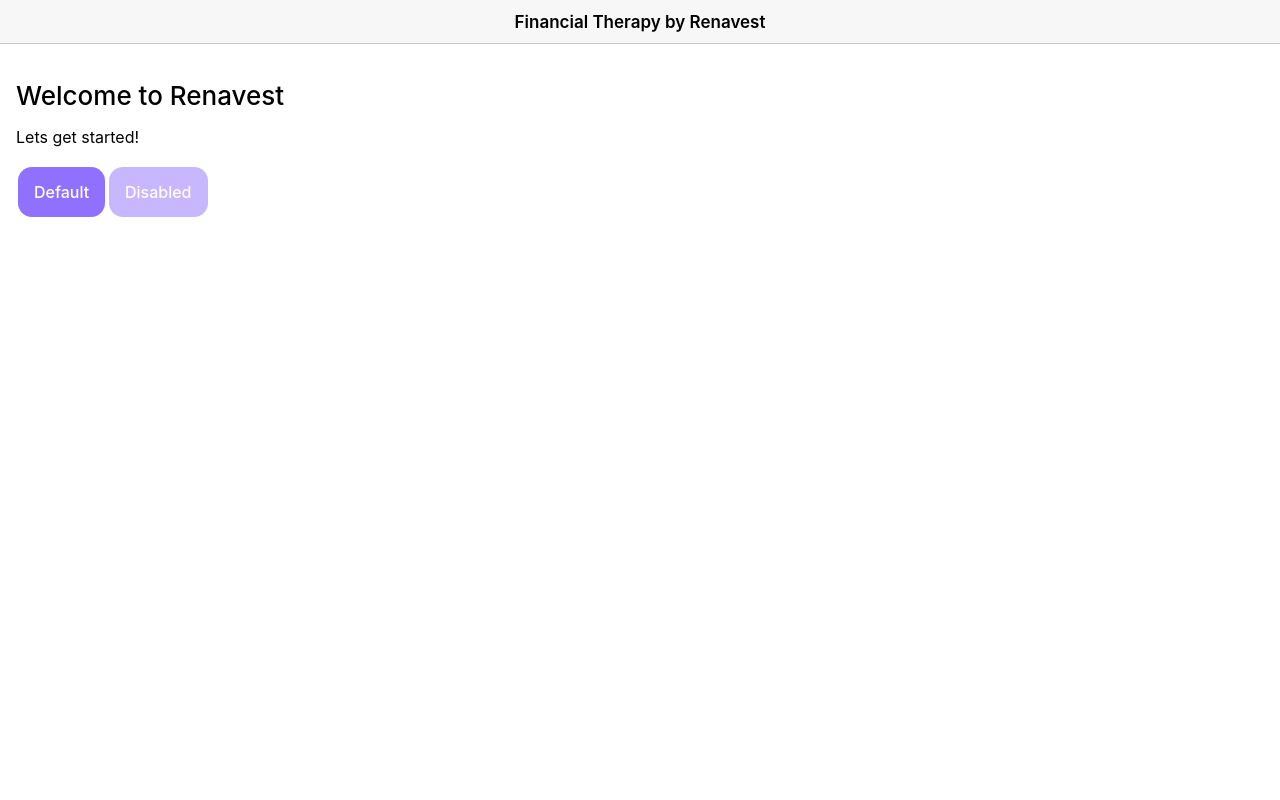
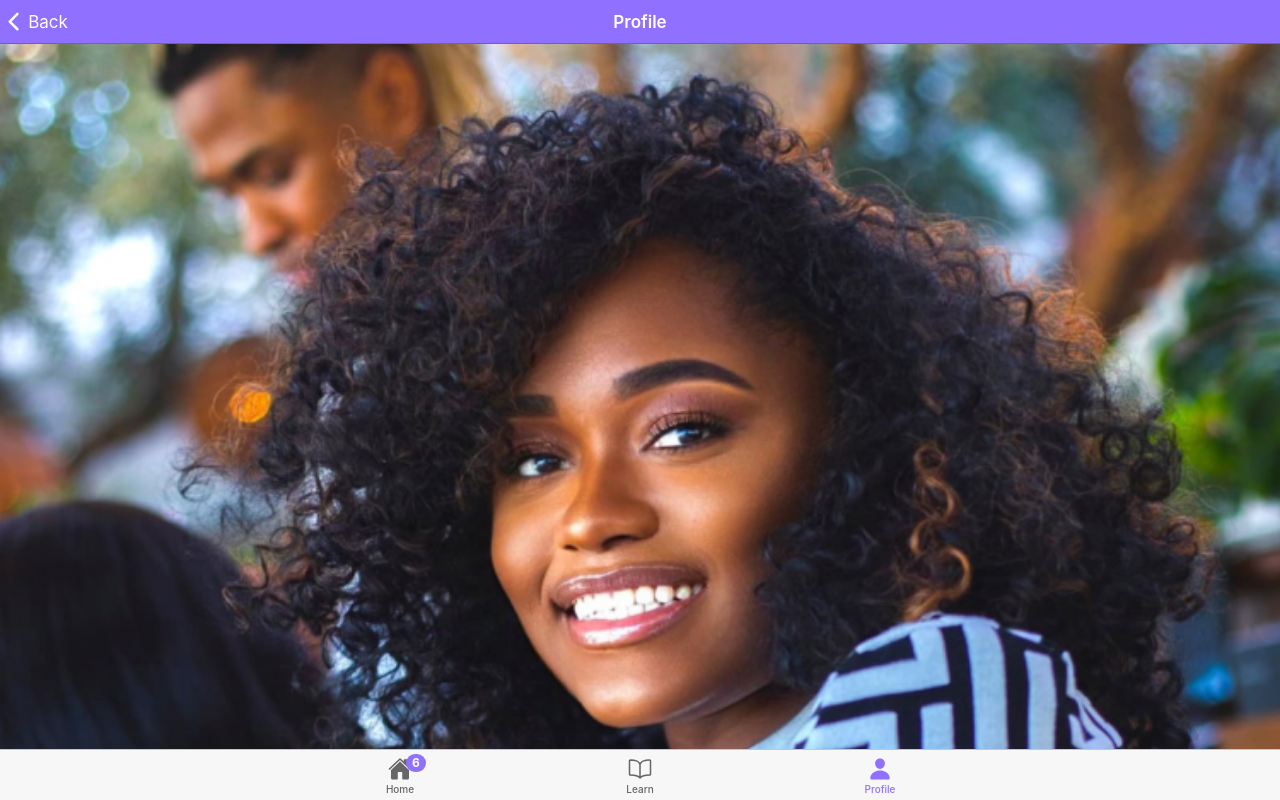
Before and after one commit to bersoriano/renavest-mobile, a React (Create React App) app: page /profile in a window 1280 px wide. Built offline with nearby package versions, Linux system fonts and the light colour scheme.

Commit message:
updated profile

```diff
--- a/package.json
+++ b/package.json
@@ -2,7 +2,7 @@
   "name": "renavest-mobile",
   "version": "0.1.0",
   "private": true,
-  "homepage": "https://bersoriano.github.io/renavest-mobile",
+  "homepage": "",
   "dependencies": {
     "@ionic/core": "^8.4.0",
     "@ionic/react": "^8.4.0",
@@ -14,9 +14,11 @@
     "@types/node": "^16.18.119",
     "@types/react": "^18.3.12",
     "@types/react-dom": "^18.3.1",
+    "@types/react-router-dom": "^5.3.3",
     "ionicons": "^7.4.0",
     "react": "^18.3.1",
     "react-dom": "^18.3.1",
+    "react-router-dom": "^5.3.4",
     "react-scripts": "5.0.1",
     "typescript": "^4.9.5",
     "web-vitals": "^2.1.4"
--- a/src/App.tsx
+++ b/src/App.tsx
@@ -29,6 +29,7 @@
 import './theme/variables.css';
 import './App.css';
 import { ThemeProvider } from './theme/ThemeProvider';
+import AppRouter from './router/Routes'
 
 import {
   IonApp,
@@ -40,25 +41,13 @@
   IonButton
 } from '@ionic/react';
 
-
-
 setupIonicReact({ mode: 'ios' });
 
 function App() {
   return (
     <ThemeProvider>
       <IonApp>
-        <IonHeader>
-          <IonToolbar>
-          <IonTitle>Financial Therapy by Renavest</IonTitle>
-        </IonToolbar>
-        </IonHeader>
-        <IonContent className="ion-padding">
-          <h1>Welcome to Renavest</h1>
-          <p>Lets get started!</p>
-          <IonButton>Default</IonButton>
-          <IonButton disabled={true}>Disabled</IonButton>
-        </IonContent>
+        <AppRouter />
       </IonApp>
     </ThemeProvider>
   );
--- /dev/null
+++ b/src/components/TabsNavigation/TabsNavigation.css
@@ -0,0 +1,10 @@
+/* ion-tab-bar {
+    --background: #ffffff;
+    --border: none;
+    box-shadow: 0 -4px 6px -1px rgb(0 0 0 / 0.1);
+  }
+
+  ion-tab-button {
+    --color: #666666;
+    --color-selected: #171718;
+  } */
--- /dev/null
+++ b/src/components/TabsNavigation/TabsNavigation.tsx
@@ -0,0 +1,48 @@
+import {
+    IonTabs,
+    IonTabBar,
+    IonTabButton,
+    IonIcon,
+    IonLabel,
+    IonBadge,
+    IonRouterOutlet,
+  } from '@ionic/react';
+  import './TabsNavigation.css'
+  import { home, person } from 'ionicons/icons';
+  import { Redirect, Route } from 'react-router-dom';
+  import HomePage from '../../../src/pages/Home';
+  import ProfilePage from '../../../src/pages/Profile/ProfilePage';
+
+  const TabsNavigation: React.FC = () => {
+    return (
+      <IonTabs>
+        <IonRouterOutlet>
+          <Route exact path="/home" component={HomePage} />
+          <Route exact path="/profile" component={ProfilePage} />
+          <Route exact path="/">
+            <Redirect to="/home" />
+          </Route>
+        </IonRouterOutlet>
+
+        <IonTabBar slot="bottom">
+          <IonTabButton tab="home" href="/home">
+            <IonIcon icon={home} />
+            <IonLabel>Home</IonLabel>
+            <IonBadge>6</IonBadge>
+          </IonTabButton>
+
+          <IonTabButton tab="home" href="/home">
+            <IonIcon icon={"book-outline"} />
+            <IonLabel>Learn</IonLabel>
+          </IonTabButton>
+
+          <IonTabButton tab="profile" href="/profile">
+            <IonIcon icon={person} />
+            <IonLabel>Profile</IonLabel>
+          </IonTabButton>
+        </IonTabBar>
+      </IonTabs>
+    );
+  };
+
+  export default TabsNavigation;
--- /dev/null
+++ b/src/pages/Home.module.css
@@ -0,0 +1,23 @@
+.therapistList {
+
+}
+
+.therapistItem {
+
+}
+
+.therapistItem ion-avatar {
+    width: 30px;
+    height: 30px;
+    margin-right: 10px;
+}
+
+.profileCard {
+
+}
+
+.profileCard ion-button {
+    margin: 0 auto 0rem;
+    display: block;
+    background-color: #c0c0c012;
+}
--- a/src/pages/Home.tsx
+++ b/src/pages/Home.tsx
@@ -9,6 +9,7 @@
     IonCardContent,
     IonCardHeader,
     IonCardTitle,
+    IonCardSubtitle,
     IonItem,
     IonLabel,
     IonButton,
@@ -16,9 +17,14 @@
     IonList,
     IonBadge,
     IonRefresherContent,
-  IonRefresher
+    IonRefresher,
+    IonAvatar,
+    IonImg,
+    useIonRouter
 } from '@ionic/react';
 import { homeOutline, notificationsOutline, personOutline } from 'ionicons/icons';
+import profilePhoto from '../assets/blackgirl.png';
+import styles from './Home.module.css';
 
 const Home: React.FC = () => {
     const [notifications, setNotifications] = useState(3);
@@ -30,12 +36,16 @@
             event.detail.complete();
         }, 1000);
     };
+    const router = useIonRouter();
+    const goToProfile = () => {
+      router.push('/profile', 'forward', 'push');
+    };
 
     return (
         <IonPage>
             <IonHeader>
                 <IonToolbar>
-          <IonTitle>Welcome Home</IonTitle>
+                    <IonTitle>Welcome to Renavest</IonTitle>
                     <IonButton slot="end" fill="clear">
                         <IonIcon icon={notificationsOutline} />
                         <IonBadge color="danger">{notifications}</IonBadge>
@@ -43,24 +53,44 @@
                 </IonToolbar>
             </IonHeader>
 
-      <IonContent className="ion-padding">
+            <IonContent>
                 <IonRefresher slot="fixed" onIonRefresh={handleRefresh}>
                     <IonRefresherContent></IonRefresherContent>
                 </IonRefresher>
+                <IonCard className={styles.profileCard}>
+                    <IonImg
+                        src={profilePhoto}
+                        alt="Cool Girl"
+                    ></IonImg>
+                    <IonCardHeader>
+                        <IonCardTitle>Fatima Lopez</IonCardTitle>
+                        <IonCardSubtitle>Financial Therapist</IonCardSubtitle>
+                    </IonCardHeader>
+                    <IonCardContent>"Money is more than numbers—it's a reflection of your journey, values, and dreams. Together, we’ll turn financial stress into strength and build a future that honors where you come from and where you’re going."</IonCardContent>
+                    <IonButton expand="block" fill="clear" default-href="/profile" onClick={goToProfile}>View Profile</IonButton>
+               </IonCard>
 
                 <IonCard>
                     <IonCardHeader>
-            <IonCardTitle>Quick Actions</IonCardTitle>
+                        <IonCardTitle>Featured Therapists</IonCardTitle>
                     </IonCardHeader>
                     <IonCardContent>
-            <IonList>
-              <IonItem button detail>
-                <IonIcon icon={homeOutline} slot="start" />
-                <IonLabel>Dashboard</IonLabel>
+                        <IonList >
+                            <IonItem className={styles.therapistItem} button detail>
+                                <IonAvatar className="profile-avatar">
+                                    <img src={profilePhoto} alt="BlackGirl" />
+                                </IonAvatar>
+                                <IonLabel>Martita Perez</IonLabel>
                             </IonItem>
                             <IonItem button detail>
                                 <IonIcon icon={personOutline} slot="start" />
-                <IonLabel>Profile</IonLabel>
+                                <IonLabel>Fatima Lopez</IonLabel>
+                            </IonItem>
+                            <IonItem className={styles.therapistItem} button detail>
+                                <IonAvatar className="profile-avatar">
+                                    <img src={profilePhoto} alt="BlackGirl" />
+                                </IonAvatar>
+                                <IonLabel>Martita Perez</IonLabel>
                             </IonItem>
                         </IonList>
                     </IonCardContent>
@@ -89,9 +119,6 @@
                     </IonCardContent>
                 </IonCard>
 
-        <IonButton expand="block" className="ion-margin-top">
-          Load More
-        </IonButton>
             </IonContent>
         </IonPage>
     );
--- /dev/null
+++ b/src/pages/Profile/ProfilePage.module.css
@@ -0,0 +1,18 @@
+.pageContent {
+
+}
+
+.container {
+    max-width: 1200px;
+    margin: 0 auto;
+    padding: 1rem;
+}
+
+.buttonContainer {
+    display: flex;
+}
+
+.buttonContainer ion-button {
+    display: flex;
+    flex: 1;
+}
--- /dev/null
+++ b/src/pages/Profile/ProfilePage.tsx
@@ -0,0 +1,52 @@
+import {
+  IonContent,
+  IonHeader,
+  IonPage,
+  IonTitle,
+  IonToolbar,
+  IonButtons,
+  IonButton,
+  IonBackButton,
+  IonImg,
+  IonAvatar
+} from '@ionic/react';
+import { useTheme } from '../../theme/ThemeProvider';
+import styles from './ProfilePage.module.css';
+import profilePhoto from '../../assets/blackgirl.png';
+
+const Profile: React.FC = () => {
+  const { colors } = useTheme();
+
+  return (
+    <IonPage>
+      <IonHeader>
+        <IonToolbar color="primary">
+          <IonButtons slot="start">
+            <IonBackButton defaultHref="/home" />
+          </IonButtons>
+          <IonTitle>Profile</IonTitle>
+        </IonToolbar>
+      </IonHeader>
+      <IonContent className={styles.pageContent}>
+        <div className="profile-container">
+          {/* Local image from assets folder */}
+          <IonImg
+            src={profilePhoto}
+            alt="Cool Girl"
+          ></IonImg>
+          <div className={styles.container}>
+            <div className={styles.buttonContainer}>
+              <IonButton fill="outline">Subscribe</IonButton>
+              <IonButton fill="outline">Request Meeting</IonButton>
+            </div>
+            <h1>Fatima Lopez</h1>
+            <p>Fatima Lopez is a compassionate financial therapist dedicated to empowering first-generation immigrants and minorities to achieve financial stability and confidence.</p>
+            <p>With a deep understanding of the unique challenges faced by these communities, Fatima Lopez blends emotional support with practical financial strategies to help clients navigate money-related stress, build wealth, and align their finances with their personal values.</p>
+          </div>
+        </div>
+      </IonContent>
+    </IonPage>
+  );
+};
+
+export default Profile;
--- /dev/null
+++ b/src/router/Routes.tsx
@@ -0,0 +1,43 @@
+import { IonPage, IonRouterOutlet } from '@ionic/react';
+import { IonReactRouter } from '@ionic/react-router';
+import TabsNavigation from '../components/TabsNavigation/TabsNavigation';
+
+import {
+    Route,
+    Redirect,
+    withRouter,
+  } from 'react-router-dom';
+// import Profile from '../pages/Profile/ProfilePage';
+// import Home from '../pages/Home';
+
+// interface AppRoute extends RouteProps {
+//     component: React.ComponentType<any>;
+//     path: string;
+//     exact?: boolean;
+//   }
+
+  // Define routes
+//   const routes: AppRoute[] = [
+//     {
+//       path: '/home',
+//       component: Home,
+//       exact: true
+//     },
+//     {
+//       path: '/profile',
+//       component: Profile,
+//       exact: true
+//     }
+//   ];
+
+  const AppRouter: React.FC = () => {
+    return (
+      <IonReactRouter>
+        <IonRouterOutlet>
+          <Route path="/" component={TabsNavigation} />
+        </IonRouterOutlet>
+      </IonReactRouter>
+    );
+  };
+
+  export default AppRouter;
```
Also changed, not shown: src/assets/blackgirl.png (added). Lines whose indentation alone changed are shown as unchanged.
